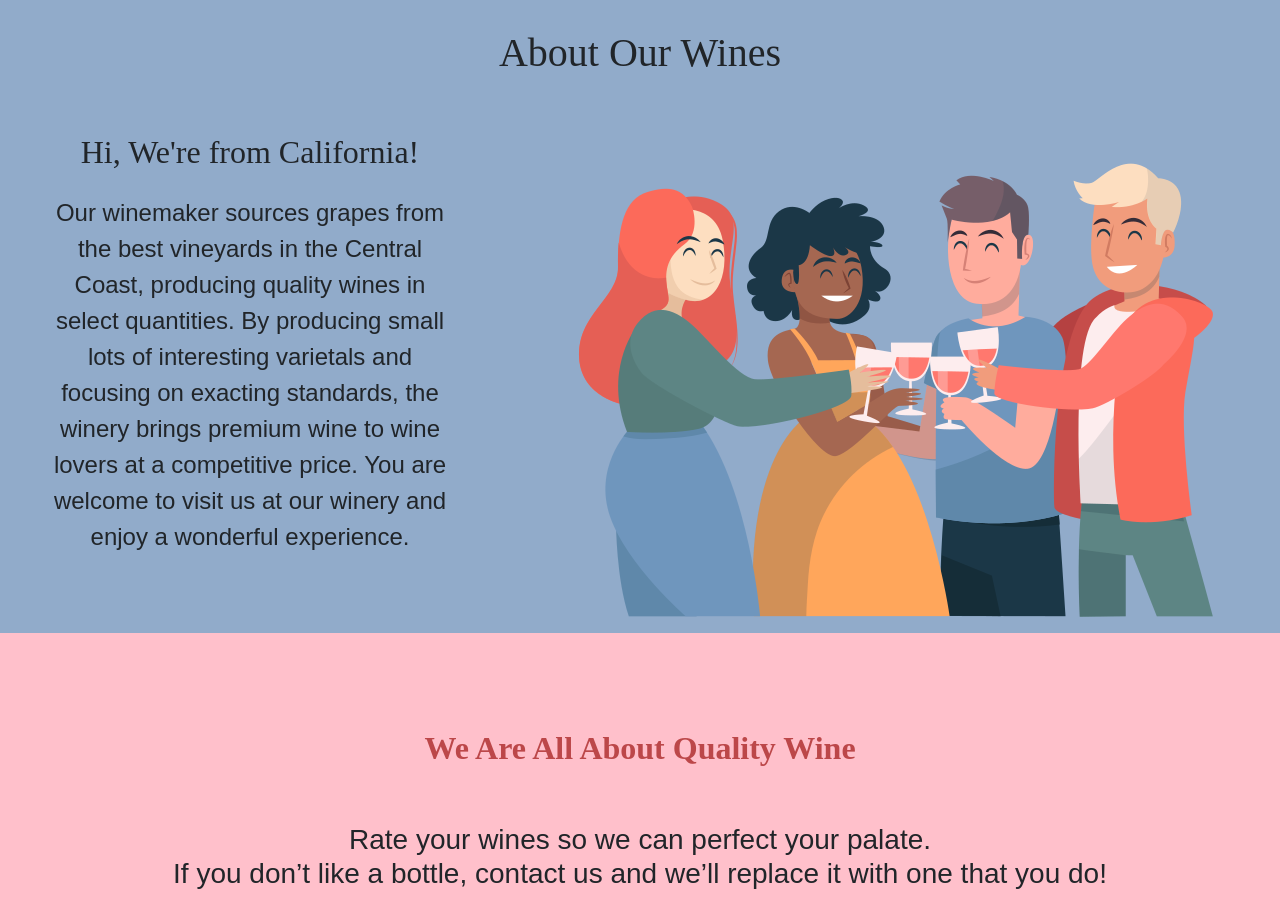
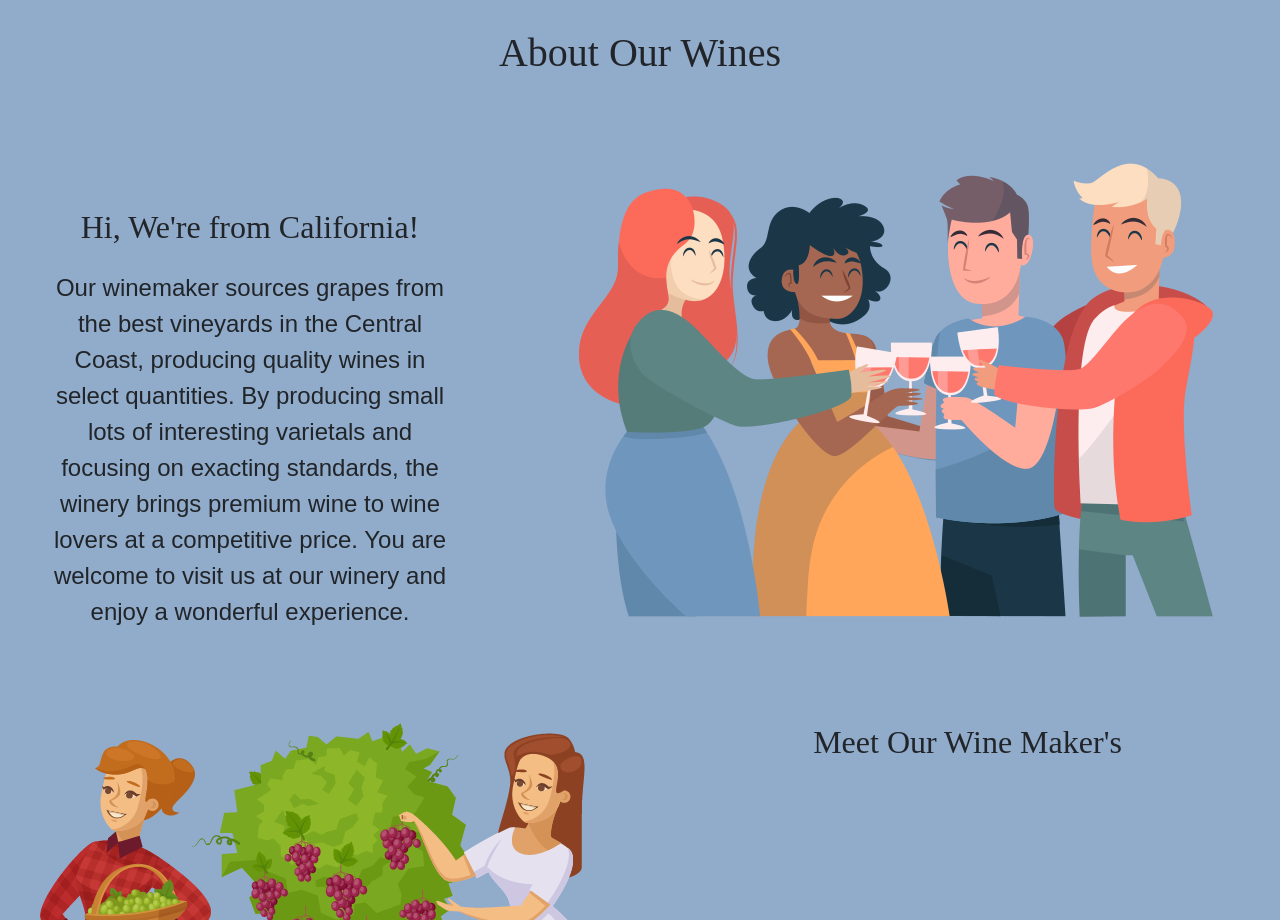
Before and after one commit to ryanaanderson0/Mern-Store, a React (Create React App) app in the folder frontend/: page / in a window 1280 px wide. Shown: the part 1880-2800 px from the top of the page. Built offline with nearby package versions, Linux system fonts and the light colour scheme; a web font is replaced by a local one.

Commit message:
added wine maker section with image

```diff
--- a/frontend/src/components/Header.js
+++ b/frontend/src/components/Header.js
@@ -14,6 +14,7 @@ const Header = () => {
                     <Nav className="ml-auto">
                         <Nav.Link href="/home"><i className='fas fa-shopping-cart'></i>Cart</Nav.Link>
                         <Nav.Link eventKey="link-1"><i className='far fa-smile'></i> Sign In</Nav.Link>
+                        <button>Make A Friend</button>
                     </Nav>
                 </Container>
             </Navbar>
--- a/frontend/src/pages/AboutPage.js
+++ b/frontend/src/pages/AboutPage.js
@@ -8,13 +8,25 @@ const AboutPage = () => {
             <h1 className="pt-5"> About Our Wines</h1>
             <Row className="pt-5">
                 <Col >
-                    <h2>Hi, We're from California!</h2>
+                    <h2 style={{marginTop: "15%"}}>Hi, We're from California!</h2>
                     <p className="pt-3 ml-5 mr-5">Our winemaker sources grapes from the best vineyards in the Central Coast, producing quality wines in select quantities. By producing small lots of interesting varietals and focusing on exacting standards, the winery brings premium wine to wine lovers at a competitive price. You are welcome to visit us at our winery and enjoy a wonderful experience.</p>
                 </Col>
 
                 <Col>
                     <img src="../../assets/group_wine.png"></img>
                 </Col>
+            </Row>
+
+            <Row style={{ paddingTop:"6%"}}>
+                <Col>
+                    <img src="../../assets/wine_maker.png"></img>
+                </Col>
+
+                <Col>
+                    <h2>Meet Our Wine Maker's</h2>
+                </Col>
+
+
             </Row>
 
            <section className="pt-5 pb-5" style={{backgroundColor: "pink", height: "40vh"}}>
```
Also changed, not shown: frontend/public/assets/wine_maker.png (added).
